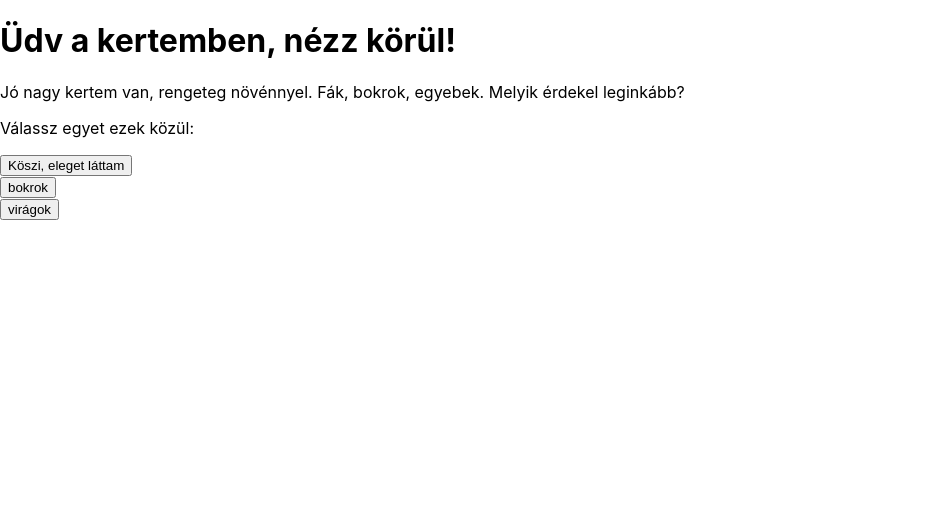
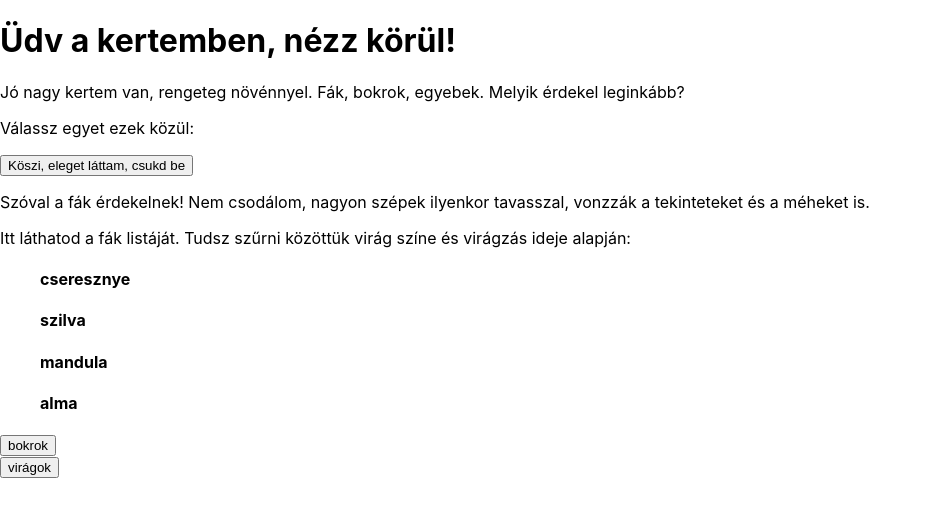
Before and after one commit to borsikapiros/exam-react-29March, a React (Create React App) app in the folder exam-m29/: page / in a window 1280 px wide. Both pictures are taken after a click on the button "fák". Shown: the top 516 px of the page, without its empty margins (0-932 px from the left). Built offline with nearby package versions, Linux system fonts and the light colour scheme.

Commit message:
further components

```diff
--- a/exam-m29/src/frontend/components/PlantItem.jsx
+++ b/exam-m29/src/frontend/components/PlantItem.jsx
@@ -1,5 +1,11 @@
 import PlantItemDetails from "./PlantItemDetails";
 
 export default function PlantItem(props) {
+    const specimen = props.specimen;
 
+    return (
+        <div className="specimen-container">
+            <h4>{specimen.name}</h4>
+        </div>
+    );
 }
--- a/exam-m29/src/frontend/components/PlantItemDetails.jsx
+++ b/exam-m29/src/frontend/components/PlantItemDetails.jsx
@@ -1,3 +1 @@
-export default function PlantItemDetails(props) {
-
-}
+export default function PlantItemDetails(props) {}
--- a/exam-m29/src/frontend/components/PlantItemList.jsx
+++ b/exam-m29/src/frontend/components/PlantItemList.jsx
@@ -1,8 +1,24 @@
 import PlantItem from "./PlantItem";
 
 export default function PlantItemList(props) {
+    const plantType = props.plantType;
+    const species = props.species;
 
+    const renderedSpeciesArray = species.map((specimen) => {
+        return <PlantItem specimen={specimen} />;
+    });
 
-
-    return "";
+    return (
+        <div className="plantitemlist-container">
+            <p>
+                Szóval a {plantType} érdekelnek! Nem csodálom, nagyon szépek
+                ilyenkor tavasszal, vonzzák a tekinteteket és a méheket is.
+            </p>
+            <p>
+                Itt láthatod a {plantType} listáját. Tudsz szűrni közöttük virág
+                színe és virágzás ideje alapján:
+            </p>
+            <ul>{renderedSpeciesArray}</ul>
+        </div>
+    );
 }
--- a/exam-m29/src/frontend/components/PlantTypeItem.jsx
+++ b/exam-m29/src/frontend/components/PlantTypeItem.jsx
@@ -20,7 +20,7 @@ export default function PlantTypeItem(props) {
     }
 
     const showPlantTypeText =
-        clicked === false ? `${plantType}` : "Köszi, eleget láttam";
+        clicked === false ? `${plantType}` : "Köszi, eleget láttam, csukd be";
 
     return (
         <div className="plantType-container">
```
